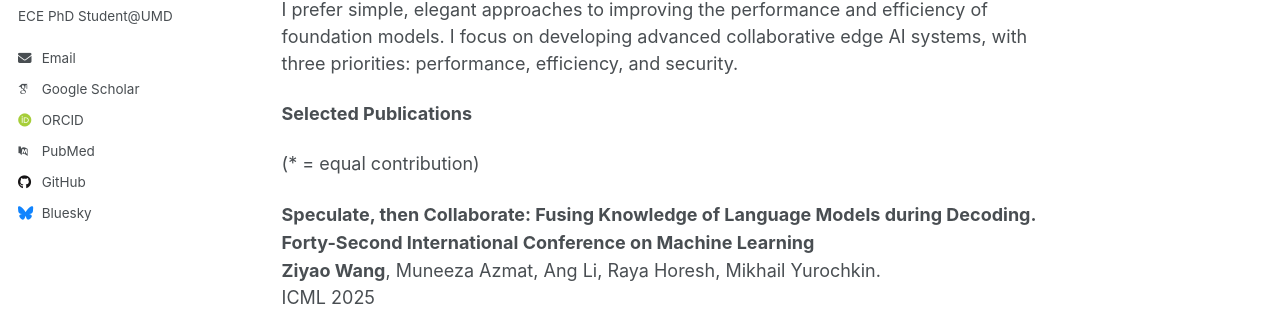
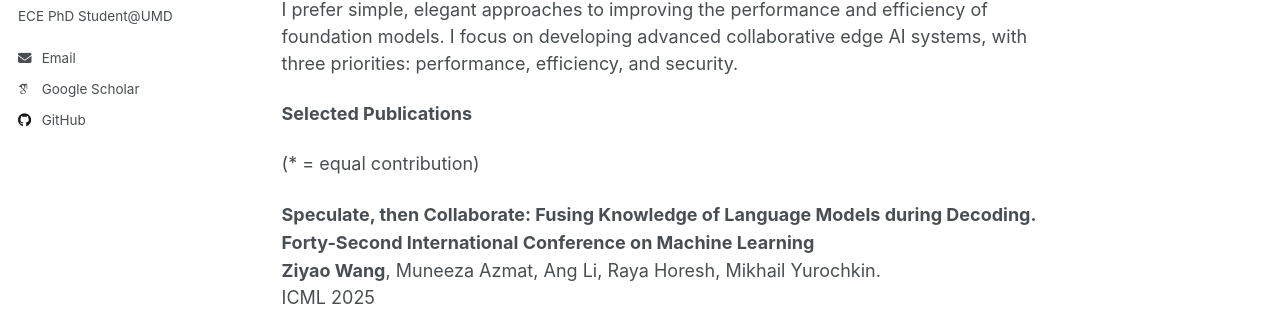
Before and after one commit to ziyaow1010/ziyaow1010.github.io, a Jekyll site: the page built from _pages/about.md, in a window 1280 px wide. Shown: the part 304-614 px from the top of the page. Built offline with Jekyll 4.4.1, drawn with Linux system fonts in a browser that asks for light colours; some web fonts are replaced; a script that is not in the unit is left out.

Commit message:
Update _config.yml

```diff
--- a/_config.yml
+++ b/_config.yml
@@ -37,9 +37,9 @@ author:
   googlescholar    : "https://scholar.google.com/citations?user=_PdzpfAAAAAJ"
   inspire-hep      : # URL
   impactstory      : # URL
-  orcid            : "http://orcid.org/yourorcidurl"
+  orcid            : # "http://orcid.org/yourorcidurl"
   semantic         : # URL
-  pubmed           : "https://www.ncbi.nlm.nih.gov/pubmed/?term=john+snow"
+  pubmed           : # "https://www.ncbi.nlm.nih.gov/pubmed/?term=john+snow"
   researchgate     : # URL
   scopus           : # URL
 
@@ -47,13 +47,13 @@ author:
   bitbucket        : # Username - Update with your username on the site
   codepen          : # Username
   dribbble         : # Username
-  github           : "academicpages"
+  github           : "https://github.com/ziyaow1010"
   kaggle           : # Username
   stackoverflow    : # User number or user number and name (i.e., use "1" or "1/jeff-atwood")
 
   # Social media
   artstation       : # Username
-  bluesky          : "bsky.app" # Replace this with you Bluesky username
+  bluesky          : # "bsky.app" # Replace this with you Bluesky username
   facebook         : # Username
   flickr           : # Username
   foursquare       : # Username
```
